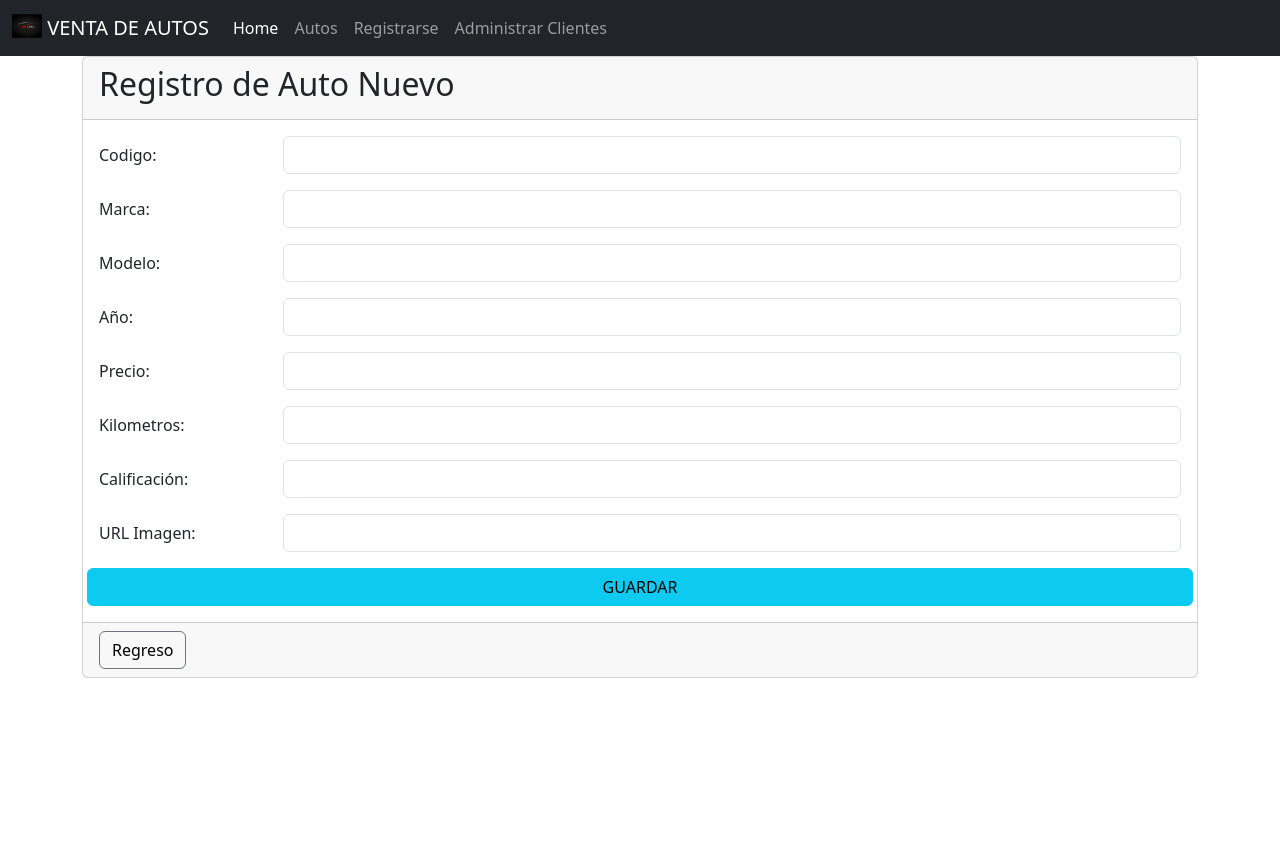
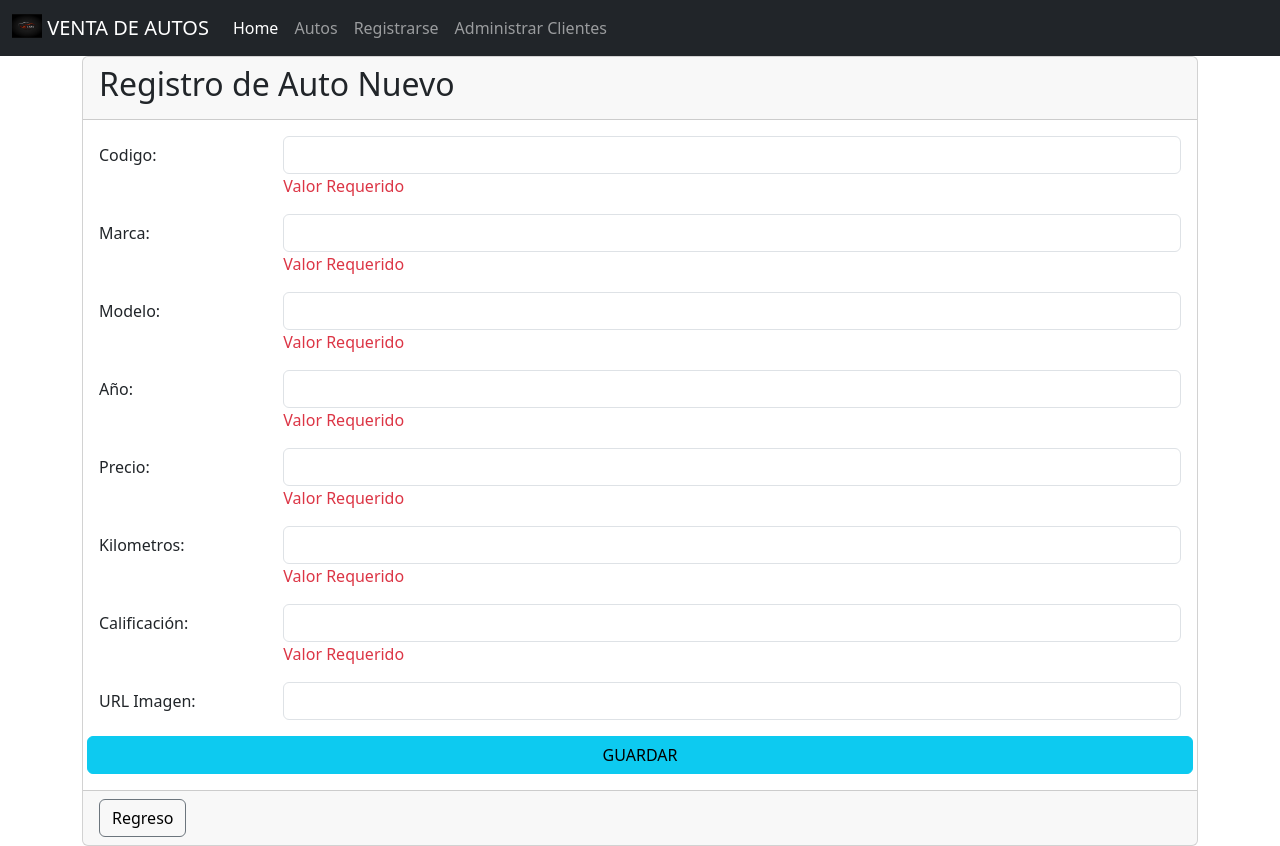
Before and after one commit to StefPanchana/ecommerce_cars, an Angular app: page /car in a window 1280 px wide. Before the commit the page ends 800 px from the top, so only its background shows below. Built offline with nearby package versions, Linux system fonts and the light colour scheme.

Commit message:
Agrego validadores de campos en las paginas de ingreso o actualizacion de autos/clientes

```diff
--- a/src/app/pages/pagCarRegister/pagCarRegister.component.html
+++ b/src/app/pages/pagCarRegister/pagCarRegister.component.html
@@ -11,43 +11,48 @@
             <div class="col-sm-10">
               <input type="text" class="form-control" name="code" id="staticCodigo" formControlName="code">
               <div class="text-danger" *ngIf="formCar.controls['code'].errors?.['required']">Valor Requerido</div>
-              <div class="text-danger" *ngIf="formCar.controls['code'].errors?.['codeValidate']">Valor Numerico Requerido</div>
             </div>
           </div>
           <div class="mb-3 row">
             <label for="staticCodigo" class="col-sm-2 col-form-label">Marca:</label>
             <div class="col-sm-10">
               <input type="text" class="form-control" name="brand" id="staticCodigo" formControlName="brand">
+              <div class="text-danger" *ngIf="formCar.controls['brand'].errors?.['required']">Valor Requerido</div>
             </div>
           </div>
           <div class="mb-3 row">
             <label for="staticCodigo" class="col-sm-2 col-form-label">Modelo:</label>
             <div class="col-sm-10">
               <input type="text" class="form-control" name="model" id="staticCodigo" formControlName="model">
+              <div class="text-danger" *ngIf="formCar.controls['model'].errors?.['required']">Valor Requerido</div>
             </div>
           </div>
           <div class="mb-3 row">
             <label for="staticCodigo" class="col-sm-2 col-form-label">Año:</label>
             <div class="col-sm-10">
               <input type="text" class="form-control" name="year" id="staticCodigo" formControlName="year">
+              <div class="text-danger" *ngIf="formCar.controls['year'].errors?.['required']">Valor Requerido</div>
             </div>
           </div>
           <div class="mb-3 row">
             <label for="staticCodigo" class="col-sm-2 col-form-label">Precio:</label>
             <div class="col-sm-10">
               <input type="text" class="form-control" name="price" id="staticCodigo" formControlName="price">
+              <div class="text-danger" *ngIf="formCar.controls['price'].errors?.['required']">Valor Requerido</div>
             </div>
           </div>
           <div class="mb-3 row">
             <label for="staticCodigo" class="col-sm-2 col-form-label">Kilometros:</label>
             <div class="col-sm-10">
               <input type="text" class="form-control" name="kilometers" id="staticCodigo" formControlName="kilometers">
+              <div class="text-danger" *ngIf="formCar.controls['kilometers'].errors?.['required']">Valor Requerido</div>
             </div>
           </div>
           <div class="mb-3 row">
             <label for="staticCodigo" class="col-sm-2 col-form-label">Calificación:</label>
             <div class="col-sm-10">
               <input type="text" class="form-control" name="rating" id="staticCodigo" formControlName="rating">
+              <div class="text-danger" *ngIf="formCar.controls['rating'].errors?.['required']">Valor Requerido</div>
             </div>
           </div>
           <div class="mb-3 row">
--- a/src/app/pages/pagCarRegister/pagCarRegister.component.ts
+++ b/src/app/pages/pagCarRegister/pagCarRegister.component.ts
@@ -22,13 +22,13 @@ export class PagCarRegisterComponent implements OnInit {
     private route: Router) {
 
     this.formCar = this.formBuilder.group({
-      "code": ['', []],
-      "brand": [],
-      "model": [],
-      "year": [],
-      "price": [],
-      "kilometers": [],
-      "rating": [],
+      "code": ['', Validators.required],
+      "brand": ['', Validators.required],
+      "model": ['', Validators.required],
+      "year": ['', Validators.required],
+      "price": ['', Validators.required],
+      "kilometers": ['', Validators.required],
+      "rating": ['', Validators.required],
       "imgUrl": []
     });
    }
@@ -132,19 +132,27 @@ export class PagCarRegisterComponent implements OnInit {
       // Guardar locamente data
       // this.carService.addCar(car);
     }
+    else
+    {
+      Swal.fire({
+        title: "Mensaje",
+        text: "Ingrese todos los campos requeridos para continuar!",
+        icon: 'error'
+      })
+    }
   }
 }
 
-export function ValidateIdCar(): ValidatorFn
-{
-  return (control: AbstractControl) : ValidationErrors | null => {
-    const code = /^\d{4}$/;
-
-    if (code.test(control.value))
-    {
-      return null;
-    }
-
-    return {'codeValidate': true};
-  }
-}
+// export function ValidateIdCar(): ValidatorFn
+// {
+//   return (control: AbstractControl) : ValidationErrors | null => {
+//     const code = /^\d{4}$/;
+//
+//     if (code.test(control.value))
+//     {
+//       return null;
+//     }
+//
+//     return {'codeValidate': true};
+//   }
+// }
--- a/src/app/pages/pagClient/pagClient.component.html
+++ b/src/app/pages/pagClient/pagClient.component.html
@@ -10,12 +10,14 @@
             <label for="staticCodigo" class="col-sm-2 col-form-label">Nombre:</label>
             <div class="col-sm-10">
               <input type="text" class="form-control" name="name" id="staticCodigo" formControlName="name">
+              <div class="text-danger" *ngIf="formClient.controls['name'].errors?.['required']">Valor Requerido</div>
             </div>
           </div>
           <div class="mb-3 row">
             <label for="staticCodigo" class="col-sm-2 col-form-label">Apellido:</label>
             <div class="col-sm-10">
               <input type="text" class="form-control" name="lastname" id="staticCodigo" formControlName="lastname">
+              <div class="text-danger" *ngIf="formClient.controls['lastname'].errors?.['required']">Valor Requerido</div>
             </div>
           </div>
           <div class="mb-3 row">
--- a/src/app/pages/pagClient/pagClient.component.ts
+++ b/src/app/pages/pagClient/pagClient.component.ts
@@ -1,5 +1,5 @@
 import {Component, Input, OnInit} from '@angular/core';
-import {FormBuilder, FormGroup} from "@angular/forms";
+import {FormBuilder, FormGroup, Validators} from "@angular/forms";
 import {Router} from "@angular/router";
 import {ClientService} from "../../services/client.service";
 import Swal from "sweetalert2";
@@ -21,8 +21,8 @@ export class PagClientComponent implements OnInit {
               private route: Router) {
 
     this.formClient = this.formBuilder.group({
-      "name": ['', []],
-      "lastname": [],
+      "name": ['', Validators.required],
+      "lastname": ['', Validators.required],
       "phonenumber": [],
       "email": []
     });
--- a/src/app/pages/pagNewClient/pagNewClient.component.html
+++ b/src/app/pages/pagNewClient/pagNewClient.component.html
@@ -13,12 +13,14 @@
               <label for="staticName" class="col-sm-2 col-form-label">Nombre:</label>
               <div>
                 <input type="text" class="form-control" name="name" id="staticName" formControlName="name">
+                <div class="text-danger" *ngIf="formClient.controls['name'].errors?.['required']">Valor Requerido</div>
               </div>
             </div>
             <div class="mb-3 row">
               <label for="staticLastname" class="col-sm-2 col-form-label">Apellido:</label>
               <div>
                 <input type="text" class="form-control" name="lastname" id="staticLastname" formControlName="lastname">
+                <div class="text-danger" *ngIf="formClient.controls['lastname'].errors?.['required']">Valor Requerido</div>
               </div>
             </div>
             <div>
--- a/src/app/pages/pagNewClient/pagNewClient.component.ts
+++ b/src/app/pages/pagNewClient/pagNewClient.component.ts
@@ -1,6 +1,5 @@
 import { Component, OnInit } from '@angular/core';
 import { AbstractControl, FormBuilder, FormGroup, ValidationErrors, ValidatorFn, Validators } from '@angular/forms';
-import {ValidateIdCar} from "../pagCarRegister/pagCarRegister.component";
 import * as sweetalert2 from "sweetalert2";
 import Swal from "sweetalert2";
 import {Router} from "@angular/router";
@@ -23,8 +22,8 @@ export class PagNewClientComponent implements OnInit {
               private clientService: ClientService) {
 
     this.formClient = this.formBuilder.group({
-      "name": [],
-      "lastname": [],
+      "name": ['', Validators.required],
+      "lastname": ['', Validators.required],
       "password": [],
       "email": [],
       "phone": []
```
Also changed, not shown: src/app/utils/validators/carValidators.ts (added, +16 -0 lines).
